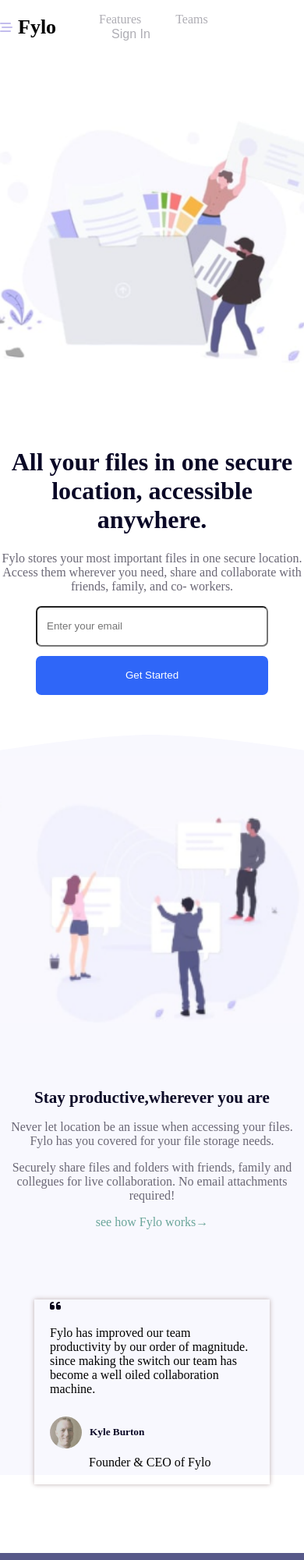
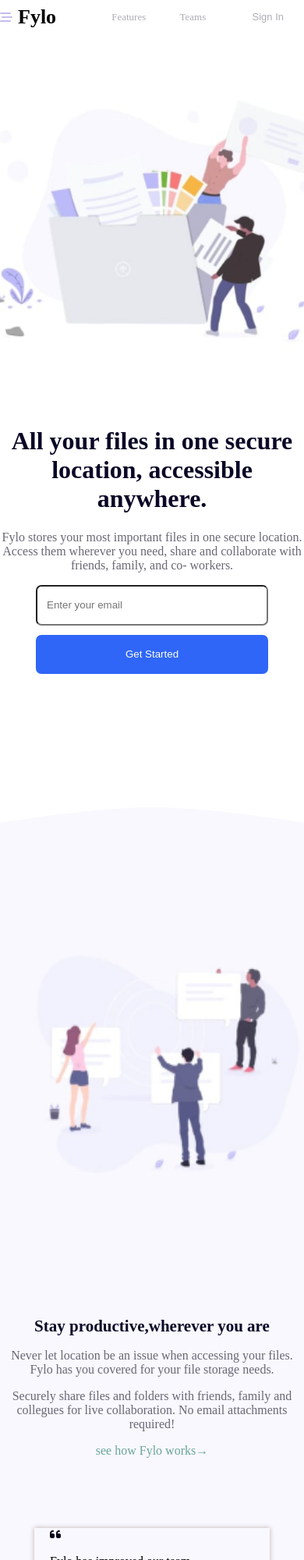
Before and after one commit to Izukach/Fylo-Landing-Page, a plain HTML site: page index.html in a window 390 px wide. Shown: the top 2000 px of the page at 78% size. Drawn offline with Linux system fonts and the light colour scheme.

Commit message:
i increased  the height of my banner two container

```diff
--- a/style.css
+++ b/style.css
@@ -94,7 +94,6 @@ nav li a:hover {
 .banner-one-image {
   width: 509px;
   height: 433px;
-  background-color: pink;
 }
 
 #img-one {
@@ -109,6 +108,7 @@ nav li a:hover {
   justify-content: space-evenly;
   margin-top: -8px;
   background-color: rgb(248, 248, 254);
+  height: 600px;
 }
 
 .banner-two-main-logo img {
@@ -168,7 +168,6 @@ nav li a:hover {
 }
 
 .banner-two-logo-img {
-  background-color: #beafaf;
   width: 438px;
   height: 342px;
 }
@@ -186,7 +185,6 @@ nav li a:hover {
   display: flex;
   justify-content: space-evenly;
   align-items: center;
-  margin-top: 100px;
 }
 
 .banner-three-one {
@@ -323,12 +321,12 @@ nav li a:hover {
 
 @media screen and (max-width: 768px) {
   .nav-links {
-    font-size: 1rem;
+    font-size: 0.8125rem;
   }
 }
 @media screen and (max-width: 768px) {
   #btn2-logo {
-    font-size: 1rem;
+    font-size: 0.8125rem;
   }
 }
 
@@ -366,7 +364,7 @@ nav li a:hover {
 @media screen and (max-width: 768px) {
   .overall-two-container {
     width: 100%;
-    margin-top: 133px;
+    margin-top: 253px;
   }
 }
 
@@ -386,6 +384,7 @@ nav li a:hover {
 @media screen and (max-width: 768px) {
   .banner-two-container {
     flex-direction: column-reverse;
+    height: 1222px;
   }
 }
 
```
